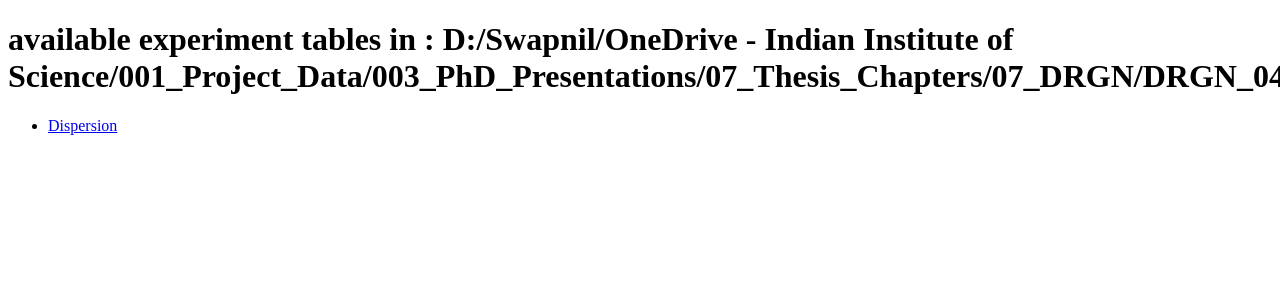
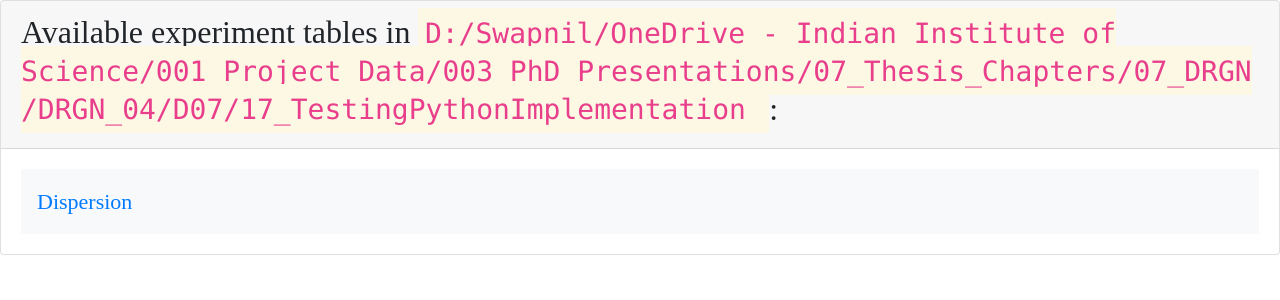
Before and after one commit to swapnil2me/Dashboard_PyInstr, a Flask app: page / in a window 1280 px wide; the page is wider, and only the part inside the window is pictured. Shown: the top 300 px of that part. Run offline with Flask 2, Linux system fonts and the light colour scheme; some libraries are stand-ins or nearby versions.

Commit message:
HTML styling

```diff
--- a/app.py
+++ b/app.py
@@ -101,8 +101,8 @@ def plot_svg(experiment_name):
                                     max(frequencies),min(frequencies)]
                            , aspect='auto')
 
-        axis1.set_ylabel('Frequency (MZh)')
-        axis1.set_xlabel(str(key))
+        axis1.set_ylabel('Frequency (MHz)', fontsize=14)
+        axis1.set_xlabel(str(key), fontsize=14)
         axis1.set_title('Amplitude Dispersion')
 
         fwdIMG = df_fwd[[str(key),'f','P']]
@@ -114,7 +114,7 @@ def plot_svg(experiment_name):
                                     max(frequencies),min(frequencies)]
                            , aspect='auto')
 
-        axis2.set_xlabel(str(key))
+        axis2.set_xlabel(str(key), fontsize=14)
         axis2.set_yticklabels([])
         axis2.set_title('Phase Dispersion')
         output = io.BytesIO()
--- a/templates/index.html
+++ b/templates/index.html
@@ -2,14 +2,40 @@
 <html lang="en" dir="ltr">
   <head>
     <meta charset="utf-8">
+    <link rel="stylesheet" href="https://maxcdn.bootstrapcdn.com/bootstrap/4.4.1/css/bootstrap.min.css">
+
+    <script src="https://ajax.googleapis.com/ajax/libs/jquery/3.4.1/jquery.min.js"></script>
+    <script src="https://cdnjs.cloudflare.com/ajax/libs/popper.js/1.16.0/umd/popper.min.js"></script>
+    <script src="https://maxcdn.bootstrapcdn.com/bootstrap/4.4.1/js/bootstrap.min.js"></script>
+
+    <link href='https://fonts.googleapis.com/css?family=Roboto' rel='stylesheet'>
+    <style>
+      body {
+      font-family: 'Roboto Slab';font-size: 22px;
+      }
+    </style>
+
+
     <title></title>
   </head>
   <body>
-    <h1>available experiment tables in : {{directory}}</h1>
-    <ul id="navigation">
-      {% for experiment in experiments %}
-          <li><a href="/freqSweepLive-{{experiment}}">{{ experiment }}</a></li>
-      {% endfor %}
-    </ul>
+    <div class="card" >
+      <div class="card-header"><h2>Available experiment tables in <mark><code> {{directory}} </code></mark>:</h2></div>
+      <div class="card-body" id="liveRun">
+
+        <nav class="navbar bg-light">
+          <ul class="navbar-nav">
+            {% for experiment in experiments %}
+              <li class="nav-item">
+                <a class="nav-link" href="/freqSweepLive-{{experiment}}">{{ experiment }}</a>
+              </li>
+            {% endfor %}
+          </ul>
+        </nav>
+
+      </div>
+    </div>
+
+
   </body>
 </html>
```
Also changed, not shown: static/style.css (+7 -0 lines), templates/freqResponse.html (+31 -20 lines).
